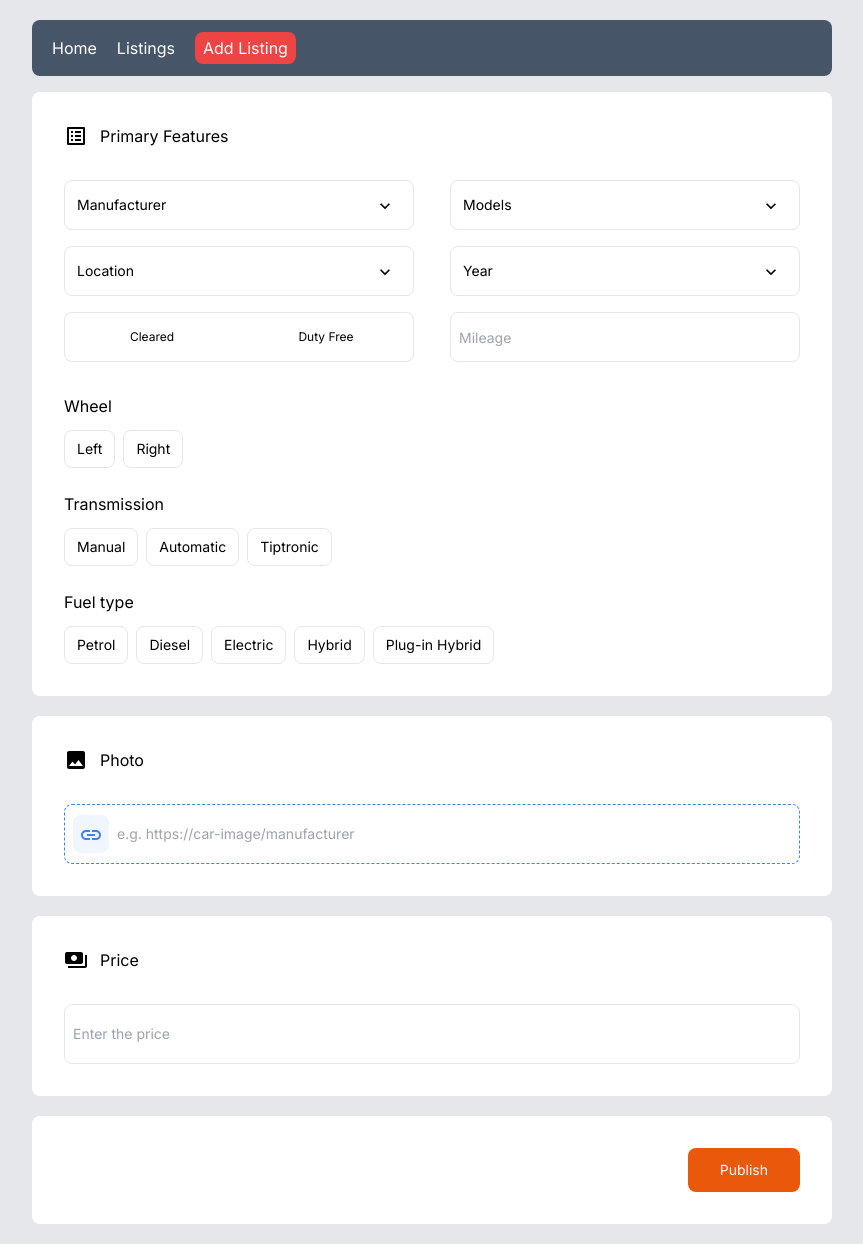
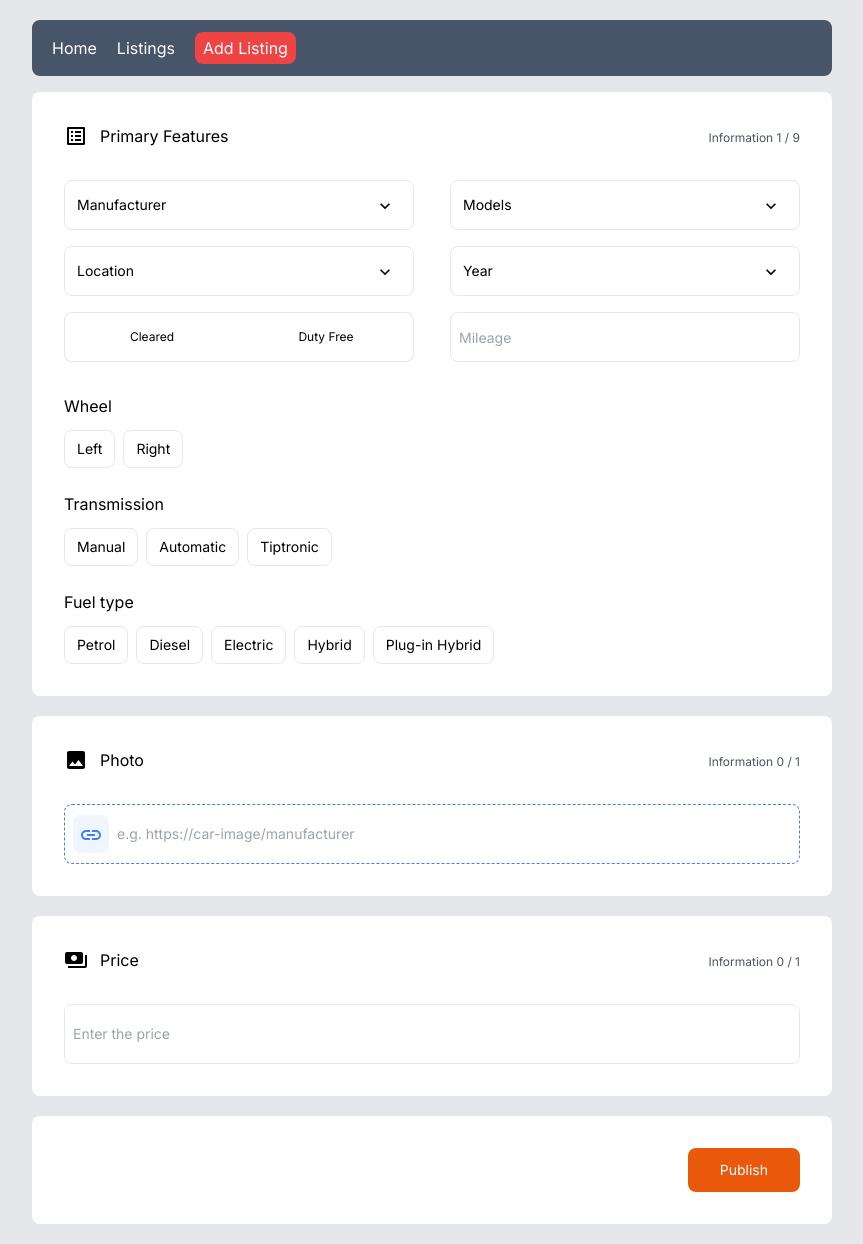
Before and after one commit to nicKondratiev/e-auto-next, a Next.js app: page /addListing in a window 1280 px wide. Shown: the whole page, without its empty margins (208-1071 px from the left). Built offline with nearby package versions, Linux system fonts and the light colour scheme.

Commit message:
Create client-side FilledCounter.tsx component to display how many fields have been filled

```diff
--- a/app/addListing/(Photo)/Photo.tsx
+++ b/app/addListing/(Photo)/Photo.tsx
@@ -7,7 +7,7 @@ import PhotoIcon from "@mui/icons-material/Photo";
 export default function Photo() {
   return (
     <div className={rootContainerStyles}>
-      <SectionHeader>
+      <SectionHeader count={0} total={1}>
         <PhotoIcon fontSize="medium" />
         <h3>Photo</h3>
       </SectionHeader>
--- a/app/addListing/(Price)/Price.tsx
+++ b/app/addListing/(Price)/Price.tsx
@@ -8,7 +8,7 @@ import PaymentsIcon from "@mui/icons-material/Payments";
 export default function Price() {
   return (
     <div className={rootContainerStyles}>
-      <SectionHeader>
+      <SectionHeader count={0} total={1}>
         <PaymentsIcon fontSize="medium" />
         <h3>Price</h3>
       </SectionHeader>
--- a/app/addListing/(primaryFeatures)/PrimaryFeatures.tsx
+++ b/app/addListing/(primaryFeatures)/PrimaryFeatures.tsx
@@ -33,7 +33,7 @@ let dropDown_Couples: Record<"left" | "right", React.ReactElement>[] = [
 export default function PrimaryFeatures() {
   return (
     <div className={rootContainerStyles}>
-      <SectionHeader>
+      <SectionHeader count={1} total={9}>
         <ListAltIcon fontSize="medium" />
         <h3>Primary Features</h3>
       </SectionHeader>
--- /dev/null
+++ b/components/FilledCounter.tsx
@@ -0,0 +1,16 @@
+"use client";
+
+type FilledCounterProps = {
+  total: number;
+  count: number;
+};
+
+export default function FilledCounter({ total, count }: FilledCounterProps) {
+  return (
+    <div>
+      <span className="text-xs text-gray-600">
+        Information {count} / {total}
+      </span>
+    </div>
+  );
+}
--- a/components/SectionHeader.tsx
+++ b/components/SectionHeader.tsx
@@ -1,5 +1,18 @@
-const SectionHeader = ({ children }: { children: React.ReactNode }) => (
-  <div className="flex items-center gap-3">{children}</div>
+import FilledCounter from "./FilledCounter";
+
+const SectionHeader = ({
+  children,
+  count,
+  total,
+}: {
+  children: React.ReactNode;
+  count: number;
+  total: number;
+}) => (
+  <div className="flex items-center justify-between">
+    <div className="flex gap-3">{children}</div>
+    <FilledCounter count={count} total={total} />
+  </div>
 );
 
 export default SectionHeader;
```
